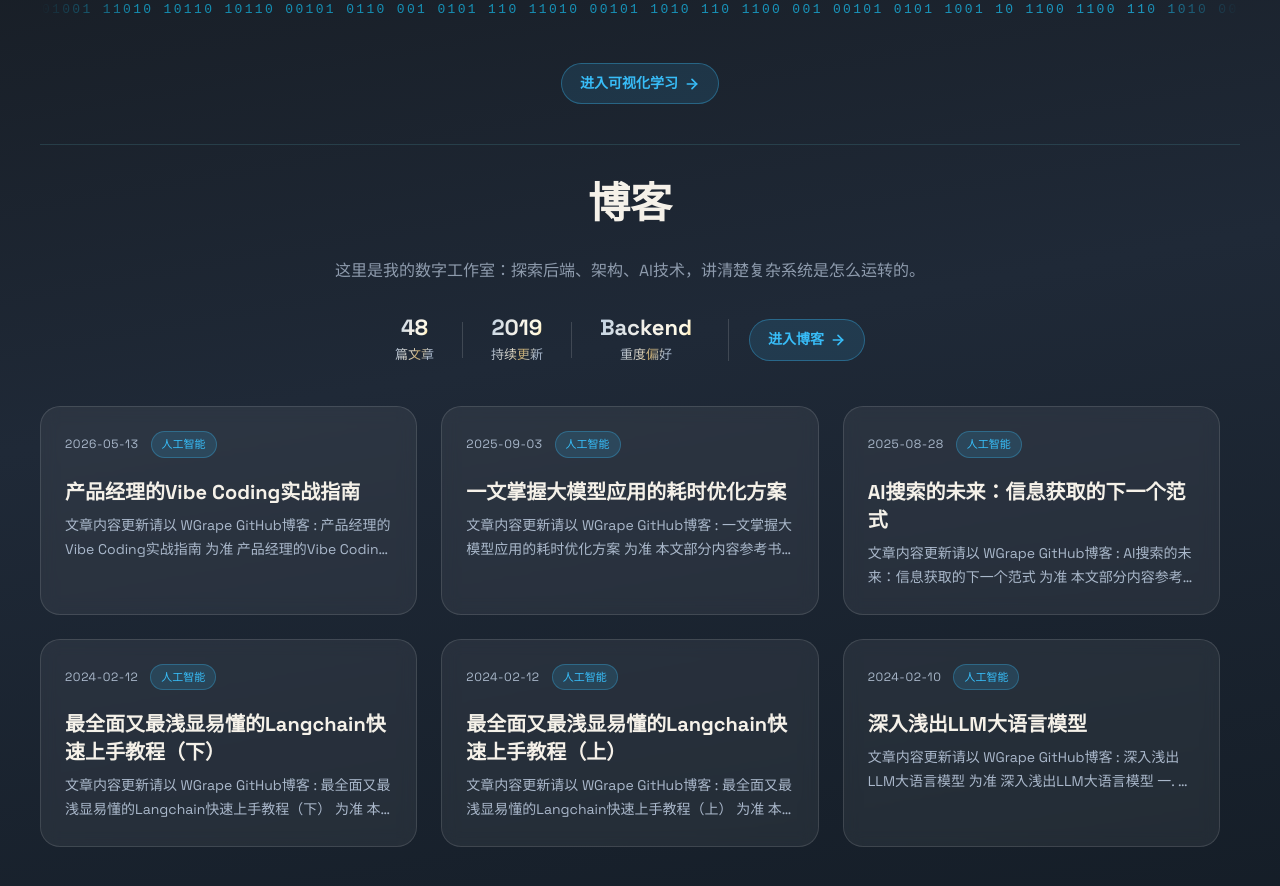
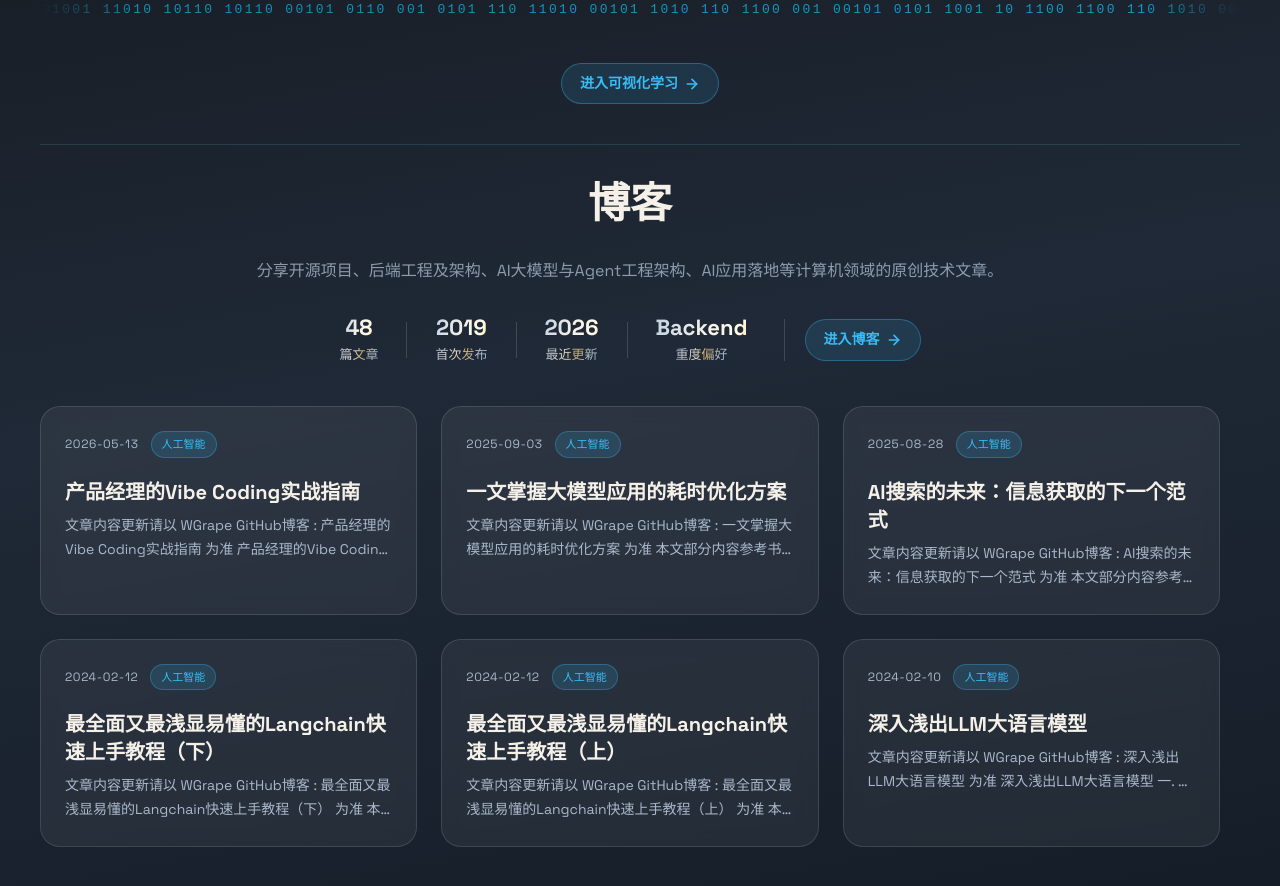
Before and after one commit to WGrape/WGrape.github.io, a Jekyll site: the page built from index.html, in a window 1280 px wide and 900 px high, scrolled down 544 px. Shown: the top 886 px of the window. Built offline with Jekyll 4.4.1, drawn with Linux system fonts in a browser that asks for light colours; nearby versions of some CDN libraries; the list of posts is cut into pages by our own code; comment, search, counter and statistics services are not loaded.

Commit message:
feat: add

```diff
--- a/_config.yml
+++ b/_config.yml
@@ -23,6 +23,7 @@ keyword: "WGrape, 博客, 后端, 计算机, 编程, 前端, 程序员, golang,
 url: "" # 解决使用utterances评论功能时，登录重定向错误地址问题: https://github.com/utterance/utterances/issues/511
 #baseurl: "https://wgrape.github.io"      # for example, '/blog' if your blog hosted on 'host/blog'
 baseurl: ""
+# github_repo: "https://github.com/WGrape/Blog" # you code repository
 github_repo: "https://github.com/WGrape/Blog" # you code repository
 
 # Sidebar settings
--- a/index.html
+++ b/index.html
@@ -55,7 +55,8 @@ nav_exclude: true
 <section class="home-blog-section">
     <div class="section-header">
         <h2 class="section-title">博客</h2>
-        <p class="section-subtitle">这里是我的数字工作室：探索后端、架构、AI技术，讲清楚复杂系统是怎么运转的。</p>
+        <!-- <p class="section-subtitle">这里是我的数字工作室：探索后端、架构、AI技术，讲清楚复杂系统是怎么运转的。</p> -->
+        <p class="section-subtitle">分享开源项目、后端工程及架构、AI大模型与Agent工程架构、AI应用落地等计算机领域的原创技术文章。</p>
         <div class="home-blog-stats">
             <div class="home-stat-item">
                 <span class="home-stat-num">{{ site.posts | size }}</span>
@@ -64,7 +65,12 @@ nav_exclude: true
             <div class="home-stat-divider"></div>
             <div class="home-stat-item">
                 <span class="home-stat-num">2019</span>
-                <span class="home-stat-label">持续更新</span>
+                <span class="home-stat-label">首次发布</span>
+            </div>
+            <div class="home-stat-divider"></div>
+            <div class="home-stat-item">
+                <span class="home-stat-num">2026</span>
+                <span class="home-stat-label">最近更新</span>
             </div>
             <div class="home-stat-divider"></div>
             <div class="home-stat-item">
```
